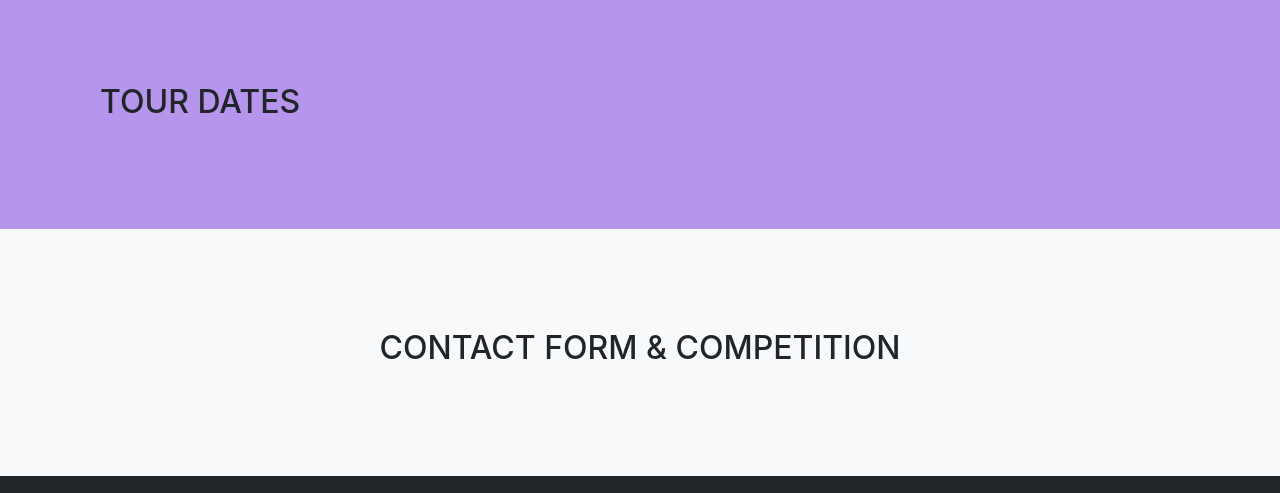
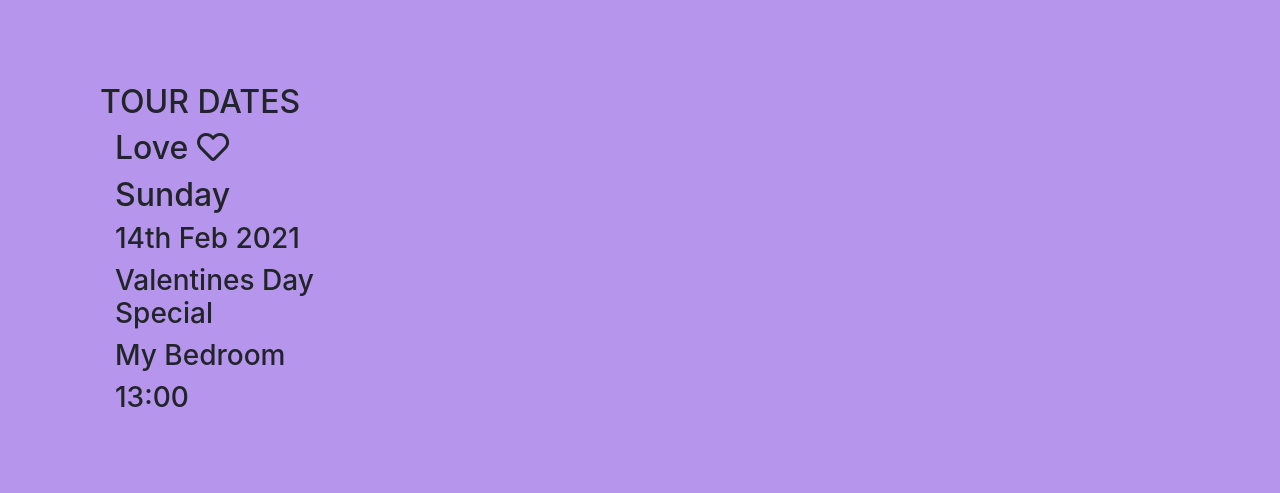
Before and after one commit to RaVeR76/Bedroom-DJ, a plain HTML site: page index.html in a window 1280 px wide. Shown: the part 1540-2033 px from the top of the page. Drawn offline with nearby package versions, Linux system fonts and the light colour scheme.

Commit message:
Add first date column to Tour Section

```diff
--- a/index.html
+++ b/index.html
@@ -117,6 +117,19 @@
 
               <h2>TOUR DATES</h2>
 
+            <div class="col-sm-3">
+            <h2>Love <i class="far fa-heart"></i></h2>
+            <h2>Sunday</h2>
+            <h3>14th Feb 2021</h3>
+            <h3>Valentines Day Special</h3>
+            <h3>My Bedroom</h3>
+            <h3>13:00</h3>
+            </div>
+
+
+
+
+
         </div>
     </section>
 
@@ -125,6 +138,10 @@
         <div id="contact" class="row">
 
               <h2>CONTACT FORM & COMPETITION</h2>
+
+
+
+
 
         </div>
     </section>
```
